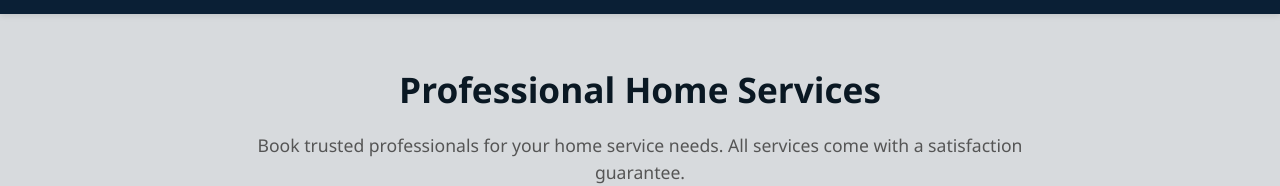
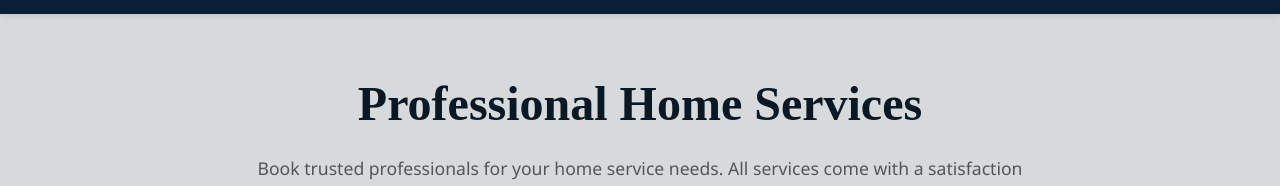
Before and after one commit to shalini-saloni/ServiceHub, a React (Vite) app in the folder ServeMate/: page /hire in a window 1280 px wide. Shown: the part 158-344 px from the top of the page. Built offline with nearby package versions, Linux system fonts and the light colour scheme.

Commit message:
Changed some font styles

```diff
--- a/ServeMate/src/pages/About.jsx
+++ b/ServeMate/src/pages/About.jsx
@@ -171,15 +171,12 @@ const About = () => {
             </div>
           </div>
         </div>
+
         <div id="about-contact">
             <Contact />
         </div>
           <Footer/>
-
     </div>
-
-
-
   );
 };
 
--- a/ServeMate/src/pages/Hire.css
+++ b/ServeMate/src/pages/Hire.css
@@ -16,7 +16,8 @@
     text-align: center;
     color: #0a1823;
     margin-bottom: 1.5rem;
-    font-size: 2.2rem;
+    font-size: 3rem;
+    font-family:'Times New Roman', Times, serif;
   }
 
   .services-intro {
```
Also changed, not shown: ServeMate/src/pages/Home.jsx (line endings or trailing spaces). Lines whose indentation alone changed are shown as unchanged.
